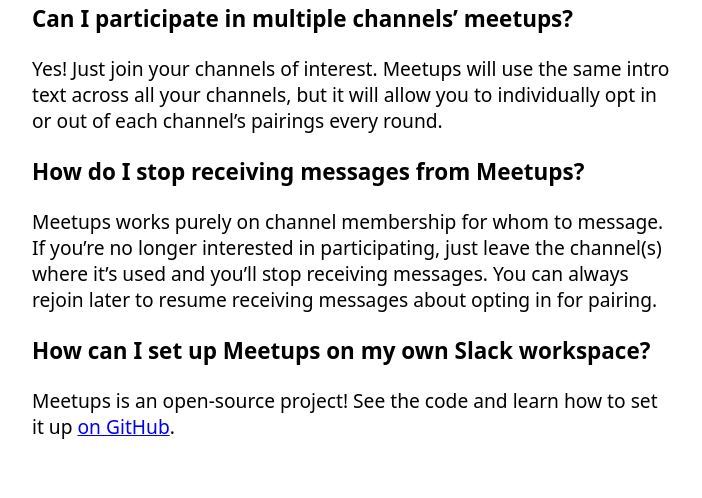
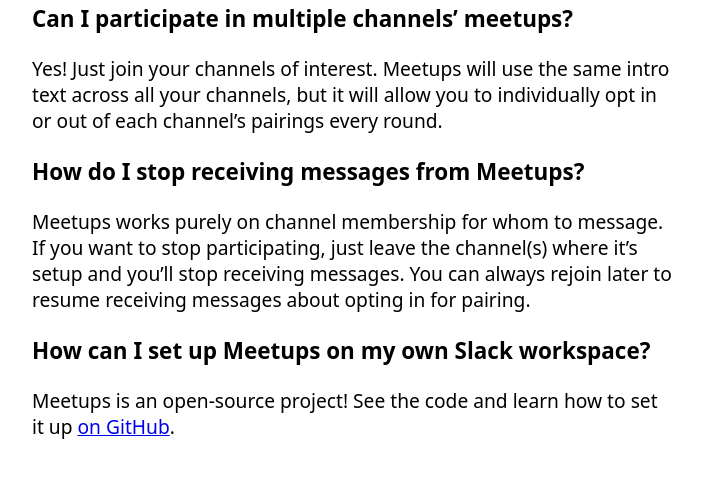
Before and after one commit to liddiard/slack-meetups, a Django app: page / in a window 1280 px wide. Shown: the part 2855-3353 px from the top of the page, without its empty margins (288-990 px from the left). Run offline with Django 3.2, Linux system fonts and the light colour scheme; data that the repository does not hold is empty.

Commit message:
homepage word workshopping

```diff
--- a/matcher/templates/index.html
+++ b/matcher/templates/index.html
@@ -57,7 +57,7 @@
   <h3>Can I participate in multiple channels’ meetups?</h3>
   <p>Yes! Just join your channels of interest. Meetups will use the same intro text across all your channels, but it will allow you to individually opt in or out of each channel’s pairings every round.</p>
   <h3>How do I stop receiving messages from Meetups?</h3>
-  <p>Meetups works purely on channel membership for whom to message. If you’re no longer interested in participating, just leave the channel(s) where it’s used and you’ll stop receiving messages. You can always rejoin later to resume receiving messages about opting in for pairing.</p>
+  <p>Meetups works purely on channel membership for whom to message. If you want to stop participating, just leave the channel(s) where it’s setup and you’ll stop receiving messages. You can always rejoin later to resume receiving messages about opting in for pairing.</p>
   <h3>How can I set up Meetups on my own Slack workspace?</h3>
   <p>Meetups is an open-source project! See the code and learn how to set it up <a href="https://github.com/liddiard/slack-meetups#readme">on GitHub</a>.</p>
 </body>
```
